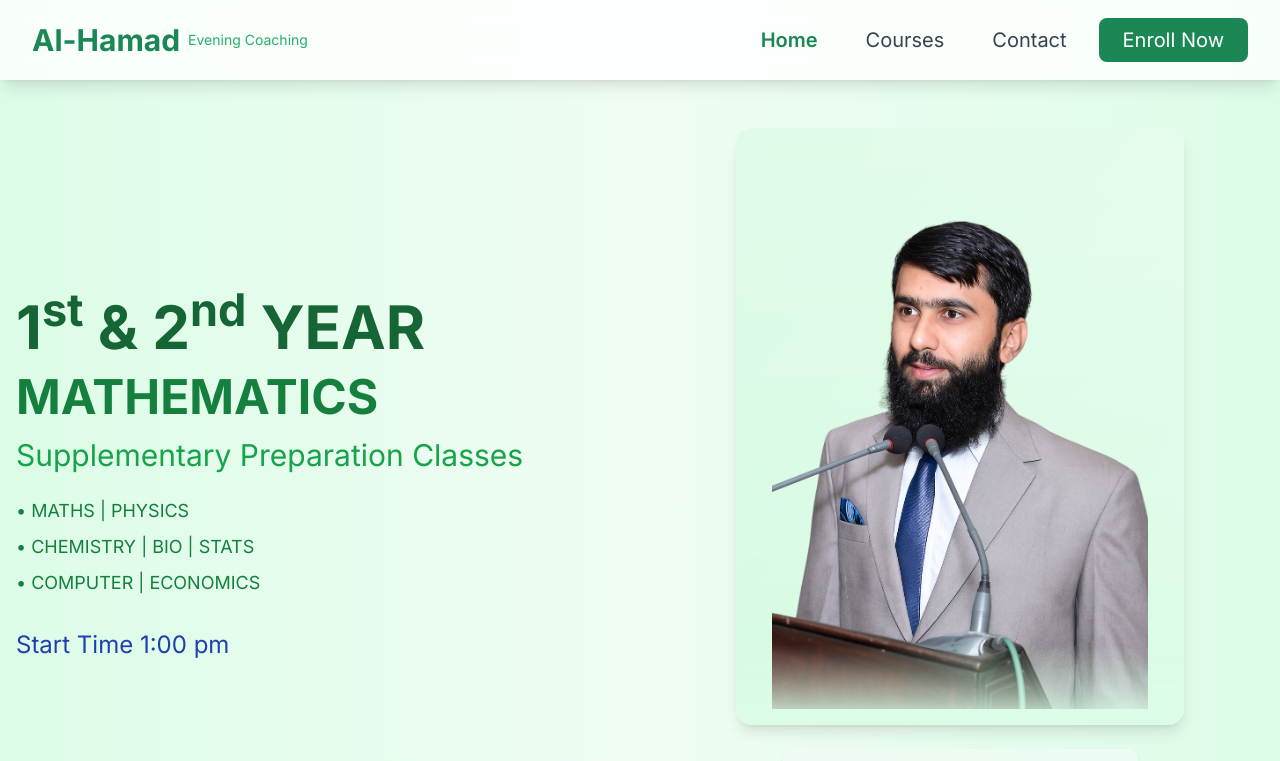
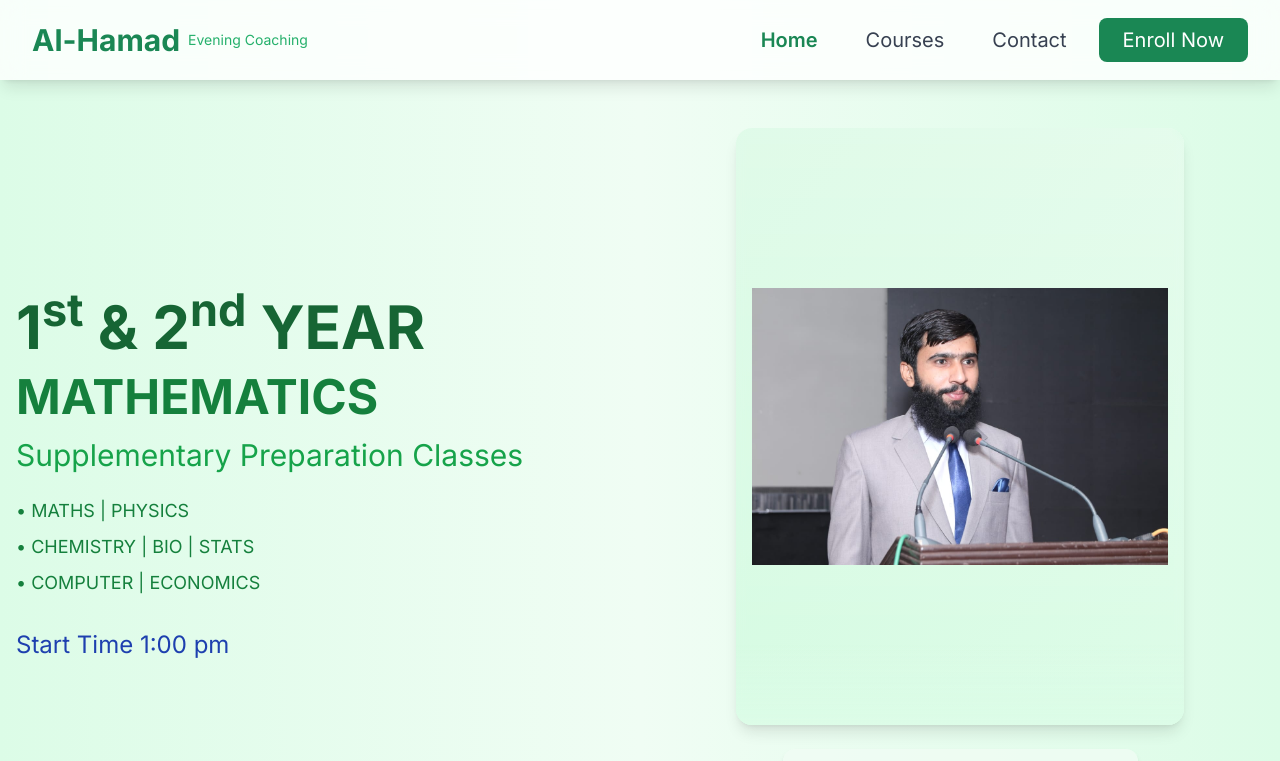
Before and after one commit to codewithubaid1/academy, a Next.js app: page / in a window 1280 px wide. Shown: the top 761 px of the page. Built offline with nearby package versions, Linux system fonts and the light colour scheme.

Commit message:
image change

```diff
--- a/src/app/page.tsx
+++ b/src/app/page.tsx
@@ -176,7 +176,7 @@ export default function Home() {
               <div className="relative w-full aspect-[3/4] max-w-md bg-gradient-to-b from-green-50 to-green-100 rounded-2xl p-6 shadow-lg">
                 <div className="absolute inset-0 bg-gradient-to-br from-green-200/30 to-green-100/30 rounded-2xl backdrop-blur-sm"></div>
                 <Image
-                  src="/updated.png"
+                  src="/updated.jpg"
                   alt="Muhammad Sajid"
                   fill
                   style={{ objectFit: 'contain' }}
```
Also changed, not shown: public/updated.jpg (added), public/updated.png (deleted).
